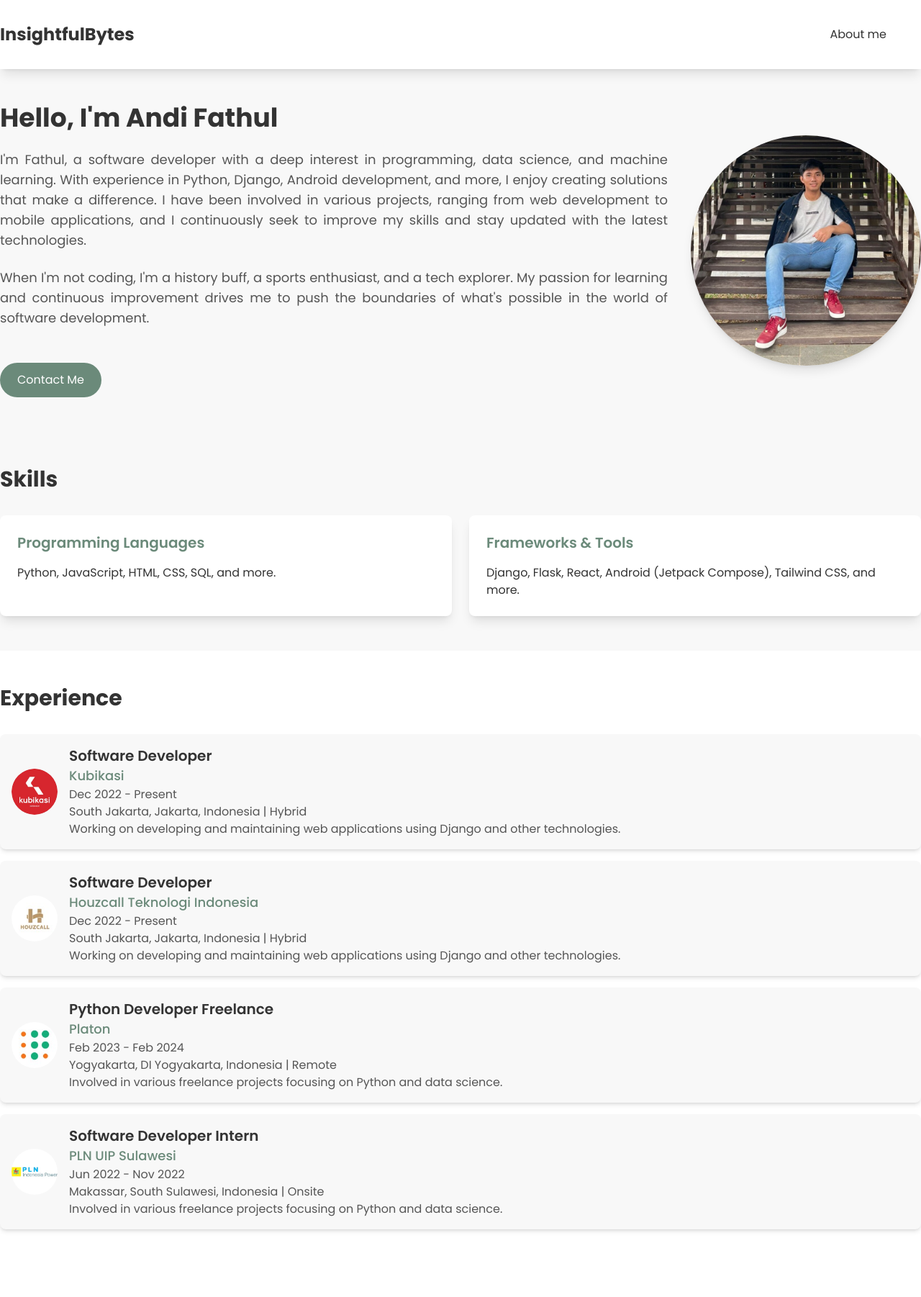
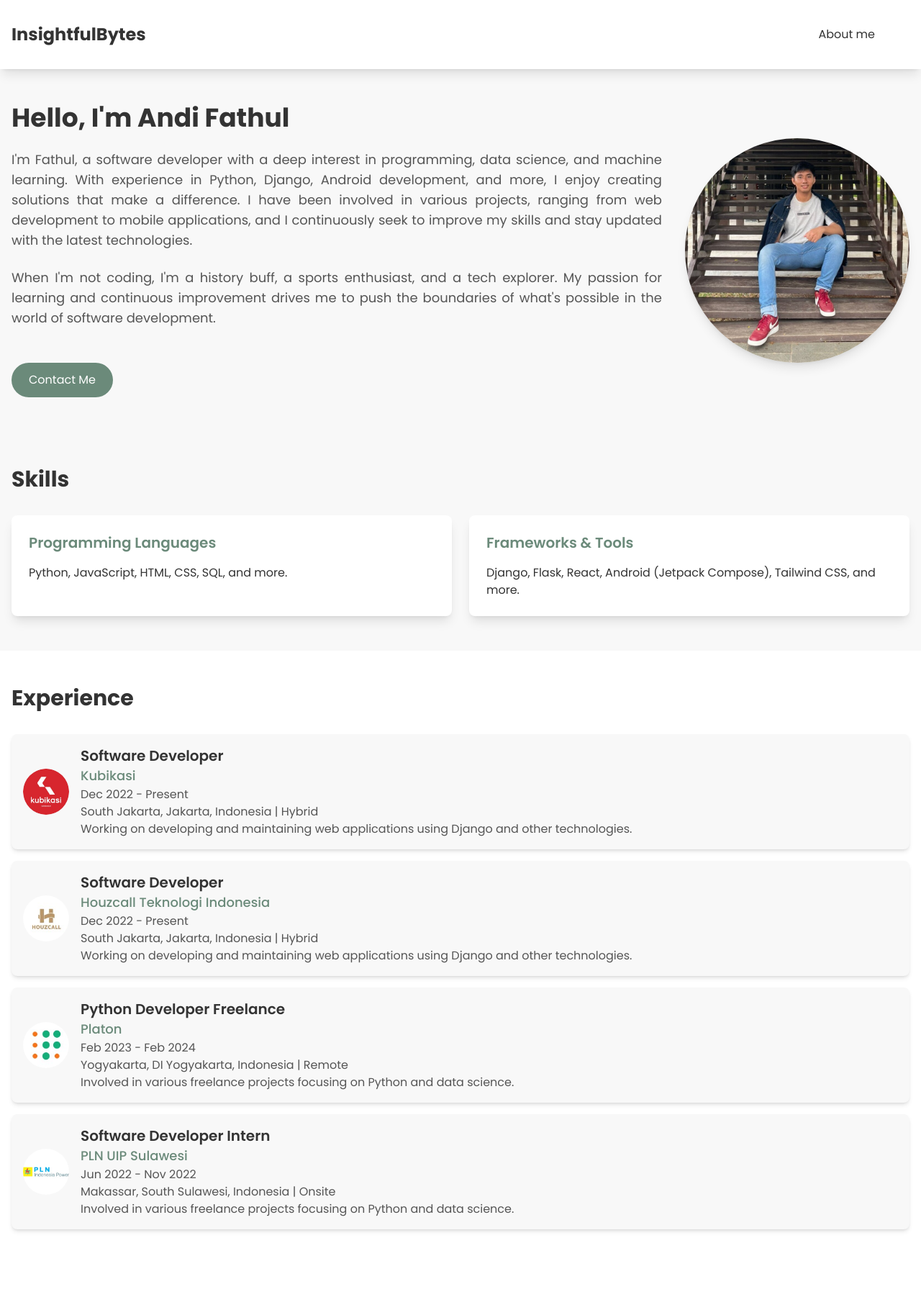
Before and after one commit to andifathulms/myblog, a Django app: page /about-me/ in a window 1280 px wide. Shown: the top 1802 px of the page at 72% size. Run offline with Django 5.2, Linux system fonts and the light colour scheme; data that the repository does not hold is empty; parts of the project's set-up code (start-up, migrations or seed data) failed here and were passed over; some libraries are stand-ins or nearby versions.

Commit message:
update view_count, layout

```diff
--- a/myblog/views.py
+++ b/myblog/views.py
@@ -1,3 +1,5 @@
+from redis import Redis
+
 from django.http import HttpResponse, HttpRequest, JsonResponse
 from django.shortcuts import render, get_object_or_404, redirect
 from django.urls import reverse
@@ -5,10 +7,13 @@ from django.contrib import messages
 from django.core.paginator import Paginator
 from django.template.loader import render_to_string
 
-from myblog.apps.posts.models import Post, Category, Tag
-from myblog.core.utils import get_table_of_content
+from myblog.apps.posts.models import Post, Category, Tag, PostLog
+from myblog.core.utils import get_table_of_content, get_post_view_threshold
 
 from .forms import AddCommentForm
+
+
+redis_client = Redis()
 
 
 def index(request: HttpRequest) -> HttpResponse:
@@ -43,6 +48,20 @@ def details(request: HttpRequest, slug) -> HttpResponse:
     table_of_content, updated_content = get_table_of_content(post.content)
     post.content = updated_content
 
+    redis_key = f'post:{post.id}:views'
+    session_key = f'viewed_post_{post.id}'
+    view_treshold = get_post_view_threshold(post.views)
+
+    if not request.session.get(session_key, False):
+        new_count = redis_client.incr(redis_key)
+        request.session[session_key] = True
+
+        if new_count >= view_treshold:
+            post.views += new_count
+            post.save(update_fields=['views'])
+
+            redis_client.delete(redis_key)
+
     form = AddCommentForm(request.POST or None)
     if form.is_valid():
         form.save(post)
@@ -51,6 +70,7 @@ def details(request: HttpRequest, slug) -> HttpResponse:
 
     context_data = {
         'post': post,
+        'edit_log': post.logs.filter(action=PostLog.ACTION.edited).last(),
         'related_posts': post.get_related_posts(),
         'form': form,
         'title': post.title,
--- a/templates/about_me.html
+++ b/templates/about_me.html
@@ -3,7 +3,7 @@
 
 {% block content %}
 <section class="pt-24 pb-12 bg-[#F8F8F8] mt-12">
-    <div class="container mx-auto sm:max-w-full md:max-w-2xl lg:max-w-4xl xl:max-w-7xl">
+    <div class="container max-w-full lg:max-w-[80rem] mx-auto px-4">
         <div class="flex flex-col md:flex-row items-center">
             <div class="md:w-3/4 text-center md:text-left md:pr-8">
                 <h1 class="text-4xl font-bold text-[#333] mb-6">Hello, I'm Andi Fathul</h1>
@@ -26,7 +26,7 @@
 </section>
 
 <section id="skills" class="py-12 bg-[#F8F8F8]">
-    <div class="container mx-auto sm:max-w-full md:max-w-2xl lg:max-w-4xl xl:max-w-7xl">
+    <div class="container mx-auto max-w-full lg:max-w-[80rem] px-4">
         <h2 class="text-3xl font-bold text-[#333] mb-8">Skills</h2>
         <div class="grid grid-cols-1 md:grid-cols-2 gap-6">
             <div class="bg-white p-6 rounded-lg shadow-lg">
@@ -42,7 +42,7 @@
 </section>
 
 <section id="experience" class="py-12 bg-white">
-    <div class="container mx-auto sm:max-w-full md:max-w-2xl lg:max-w-4xl xl:max-w-7xl">
+    <div class="container mx-auto max-w-full lg:max-w-[80rem] px-4">
         <h2 class="text-3xl font-bold text-[#333] mb-8">Experience</h2>
         <div class="space-y-4">
             <div class="flex items-center bg-[#F8F8F8] p-4 rounded-lg shadow-md hover:bg-[#E0E0E0] hover:shadow-lg transform hover:-translate-y-1 transition-all">
@@ -91,7 +91,7 @@
 
 
 <section id="education" class="py-12 bg-white">
-    <div class="container mx-auto sm:max-w-full md:max-w-2xl lg:max-w-4xl xl:max-w-7xl">
+    <div class="container mx-auto max-w-full lg:max-w-[80rem] px-4">
         <h2 class="text-3xl font-bold text-[#333] mb-8">Education</h2>
         <div class="space-y-4">
             <div class="bg-[#F8F8F8] p-4 rounded-lg shadow-md hover:bg-[#E0E0E0] hover:shadow-lg transform hover:-translate-y-1 transition-all duration-300 flex items-center">
@@ -119,7 +119,7 @@
 </section>
 
 <section id="social-media" class="py-12 bg-[#F8F8F8]">
-    <div class="container mx-auto sm:max-w-full md:max-w-2xl lg:max-w-4xl xl:max-w-7xl">
+    <div class="container mx-auto max-w-full lg:max-w-[80rem] px-4">
         <h2 class="text-3xl font-bold text-[#333] mb-8">Connect with Me</h2>
         <div class="grid grid-cols-1 md:grid-cols-2 gap-6">
             <a href="https://github.com/andifathulms" target="_blank" rel="noopener noreferrer"
@@ -148,7 +148,7 @@
 
 
 <section id="contact" class="py-12 bg-[#F8F8F8]">
-    <div class="container mx-auto sm:max-w-full md:max-w-2xl lg:max-w-4xl xl:max-w-7xl">
+    <div class="container mx-auto max-w-full lg:max-w-[80rem] px-4">
         <h2 class="text-3xl font-bold text-[#333] mb-8">Contact Me</h2>
         <form action="#" method="POST" class="space-y-6">
             <div class="grid grid-cols-1 md:grid-cols-2 gap-6">
--- a/templates/base.html
+++ b/templates/base.html
@@ -57,7 +57,7 @@
 
 <body class="min-h-screen flex flex-col bg-[#F8F8F8] text-[#333]">
     <header class="fixed top-0 left-0 w-full shadow-lg bg-white z-50">
-        <nav class="container max-w-full lg:max-w-[80rem] mx-auto flex justify-between items-center py-4">
+        <nav class="container max-w-full lg:max-w-[80rem] mx-auto flex justify-between items-center py-4 px-4">
             <div class="w-[130px] md:w-[200px] flex items-center">
                 <a href="{% url 'index' %}" class="text-2xl font-bold text-[#333]">
                     InsightfulBytes
--- a/templates/categories.html
+++ b/templates/categories.html
@@ -2,7 +2,7 @@
 
 {% block content %}
     <main class="mt-20 py-8 bg-[#FFFBF5]">
-        <div class="container max-w-full lg:max-w-[80rem] mx-auto">
+        <div class="container max-w-full lg:max-w-[80rem] mx-auto px-4">
             <h2 class="text-3xl font-bold text-[#333] mb-8">{{ title }}</h2>
 
             <div id="post-container" class="grid grid-cols-1 sm:grid-cols-2 md:grid-cols-3 gap-6">
--- a/templates/details.html
+++ b/templates/details.html
@@ -192,7 +192,7 @@
 
 {% block content %}
 <section class="bg-[#FFFBF5] py-16 mt-12">
-    <div class="container max-w-full lg:max-w-[1080px] mx-auto px-4">
+    <div class="container max-w-full lg:max-w-[80rem] mx-auto px-4">
         <div class="content-wrapper">
             <div class="post-content">
                 <!-- TOC Below Title -->
@@ -219,6 +219,9 @@
                         <div>
                             <p class="text-lg font-semibold text-[#254336]">{{ post.author.name }}</p>
                             <p class="text-sm">Published {{ post.published_date|date:"H:i D, F Y" }}</p>
+                            {% if edit_log %}
+                                <p class="text-sm"><i>Last Updated {{ edit_log.created|date:"H:i D, F Y" }}</i></p>
+                            {% endif %}
                         </div>
                     </div>
                     <div class="text-sm text-gray-600 flex items-center space-x-2">
```
Also changed, not shown: myblog/core/utils.py (+13 -0 lines).
